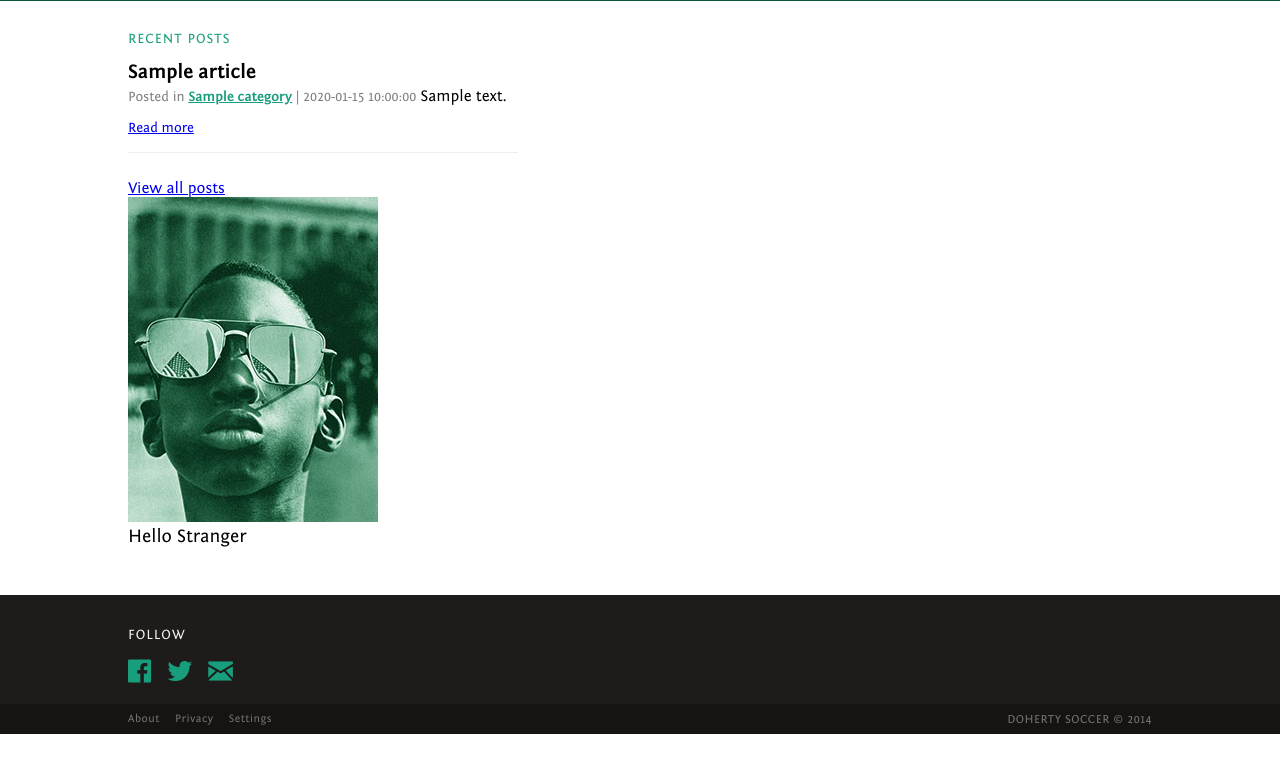
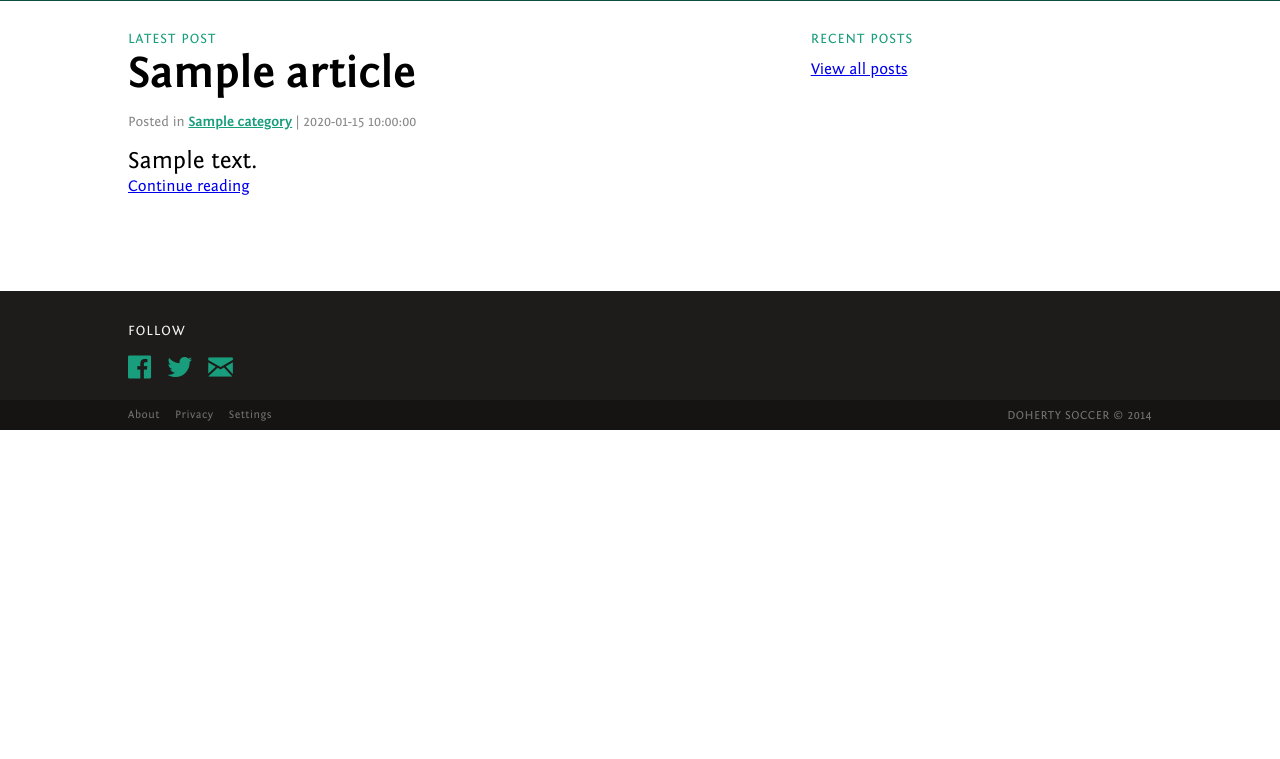
Before and after one commit to Z4P0/ds, a Flask app: page / in a window 1280 px wide. Shown: the part 41-800 px from the top of the page. Run offline with Flask 2, Linux system fonts and the light colour scheme; tables that the repository leaves empty hold one stand-in row (values such as "Sample post"); parts of the project's set-up code (start-up, migrations or seed data) failed here and were passed over; some libraries are stand-ins or nearby versions.

Commit message:
nicer homepage

```diff
--- a/website/main/views.py
+++ b/website/main/views.py
@@ -10,16 +10,17 @@ from .forms import NameForm, ProfileForm
 
 @main.route('/', methods=['GET', 'POST'])
 def index():
-    articles = Article.query.order_by(Article.post_date.desc()).all()
-    # recent_posts = articles
+    articles = Article.query.order_by(Article.post_date.desc())
+    latest_post = articles.first()
+    recent_posts = articles[1:5]
 
     return render_template('ds/index.html',
         title = 'DS',
         description = 'Your source for the CONCACAF',
         page_id = 'homepage',
         data_page = 'homepage',
-        articles=articles,
-        # recent_posts=articles
+        latest_post=latest_post,
+        recent_posts=recent_posts
         )
 
 
--- a/website/templates/ds/index.html
+++ b/website/templates/ds/index.html
@@ -7,18 +7,24 @@
 
 
 {% block content %}
-<div class="wrapper">
 <div id="latest-articles">
-
+  <section id="latest-post">
+    <h2 class="t7">Latest Post</h2>
+    <article class="article-post">
+      <h3 class="article-title"><a href="{{ url_for('articles.read_article', slug=latest_post.slug) }}">{{ latest_post.title }}</a></h3>
+      <span class="article-meta">Posted in <a href="{{ url_for('articles.view_category', slug=latest_post.category.slug) }}" class="article-category">{{latest_post.category.name}}</a><span class="posted-on">{{ latest_post.post_date }}</span></span>
+      <div class="lead-in">{{ latest_post.preview|safe }}</div>
+      <a href="{{ url_for('articles.read_article', slug=latest_post.slug) }}" class="read-article">Continue reading</a>
+    </article>
+  </section>
   <section id="recent-posts">
     <h2 class="t7">Recent Posts</h2>
     <ul class="recent-articles">
-    {% for post in articles %}
+      {% for post in recent_posts %}
       <li>
         <article class="article-preview">
           <h2 class="article-title"><a href="{{ url_for('articles.read_article', slug=post.slug) }}">{{ post.title }}</a></h2>
           <span class="article-meta">Posted in <a href="{{ url_for('articles.view_category', slug=post.category.slug) }}" class="article-category">{{post.category.name}}</a><span class="posted-on">{{ post.post_date }}</span></span>
-        {% if post.preview_html %}{{ post.preview_html | safe }}{% else %}{{ post.preview }}{% endif %}
           <p><a href="{{ url_for('articles.read_article', slug=post.slug) }}" class="read-more">Read more</a></p>
         </article>
       </li>
@@ -27,11 +33,8 @@
     <a href="{{url_for('articles.articles_index')}}">View all posts</a>
   </section>
 </div>
-
-
-
-<img src="/static/img/freedom.jpg">
+{#
+<img src=" {{ url_for('static', filename='img/freedom.jpg') }} ">
 <h3>Hello {% if current_user.is_authenticated() %}{{ current_user.username }}{% else %}Stranger{% endif %}</h3>
-
-</div>
+#}
 {% endblock %}
```
Lines whose indentation alone changed are shown as unchanged.
